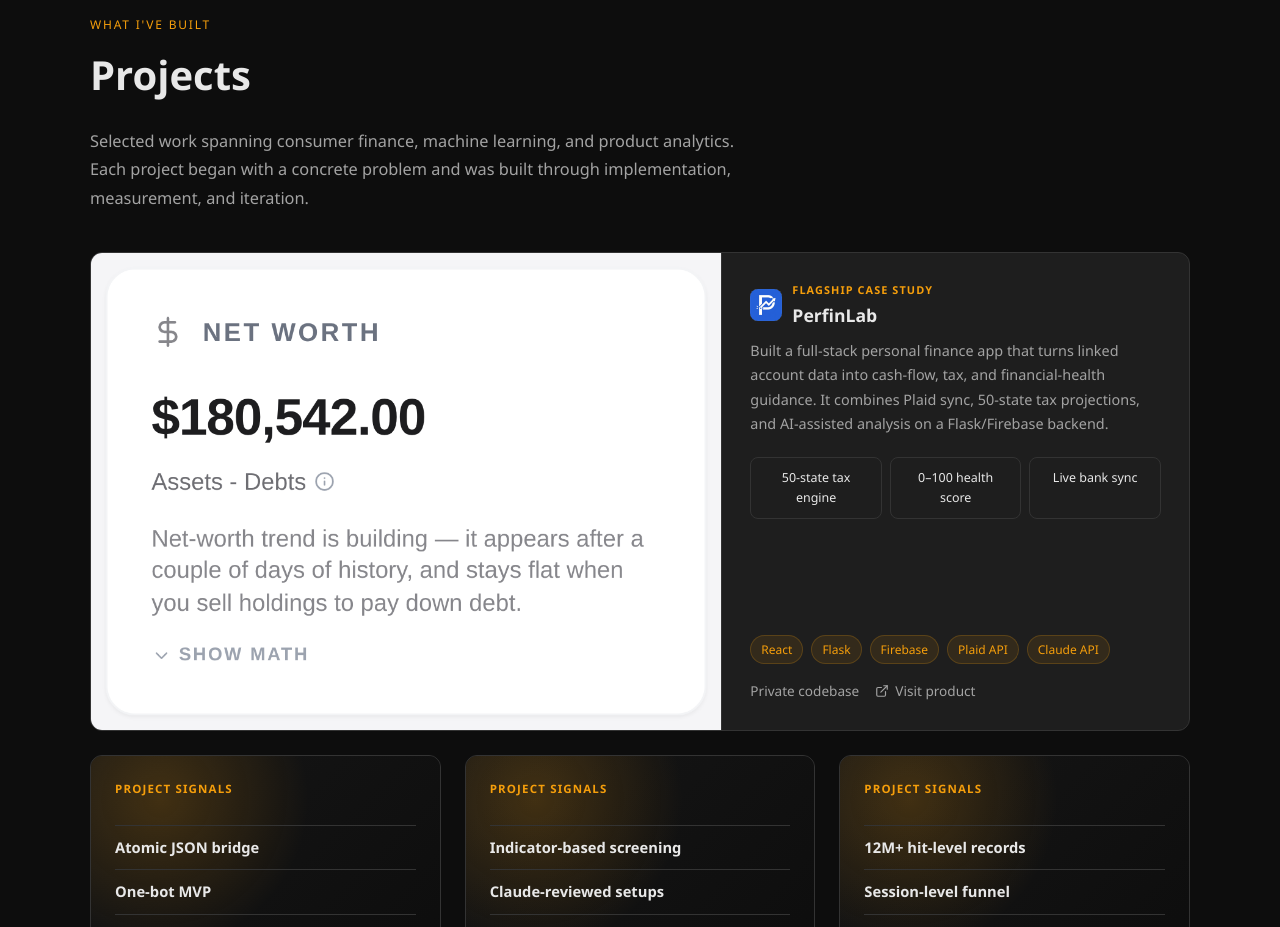
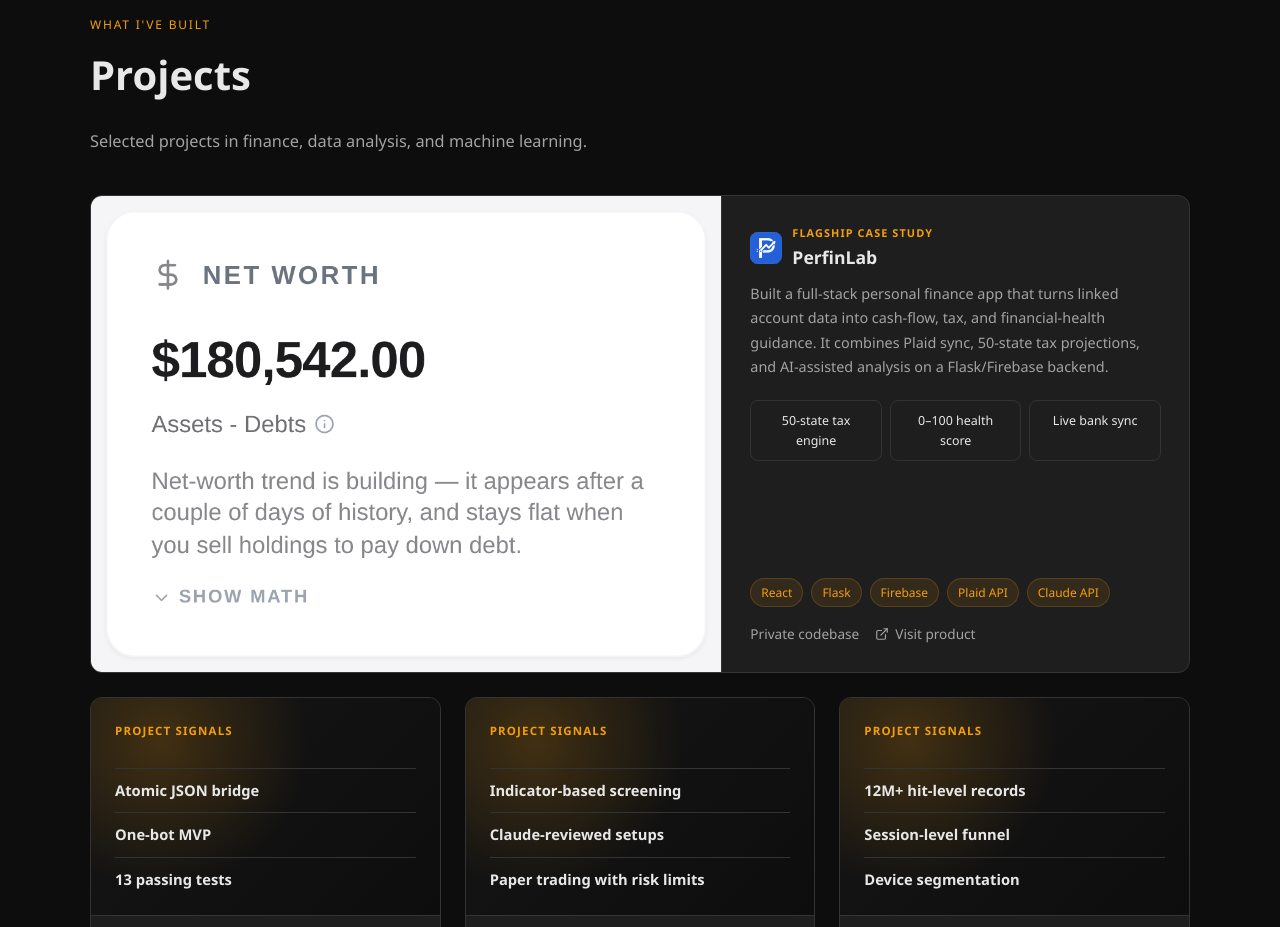
Before and after one commit to yshirokov05/personal-website, a React (Vite) app: page / in a window 1280 px wide. Shown: the part 1460-2387 px from the top of the page. Built offline with nearby package versions, Linux system fonts and the light colour scheme; no server answers.

Commit message:
Simplify Berkeley Economics introduction

```diff
--- a/src/components/Projects.jsx
+++ b/src/components/Projects.jsx
@@ -68,9 +68,7 @@ export default function Projects() {
         <p className="section-label">What I've built</p>
         <h2 className="section-title">Projects</h2>
         <p className="projects__intro">
-          Selected work spanning consumer finance, machine learning, and product analytics.
-          Each project began with a concrete problem and was built through implementation,
-          measurement, and iteration.
+          Selected projects in finance, data analysis, and machine learning.
         </p>
 
         <div className="projects__grid">
```
